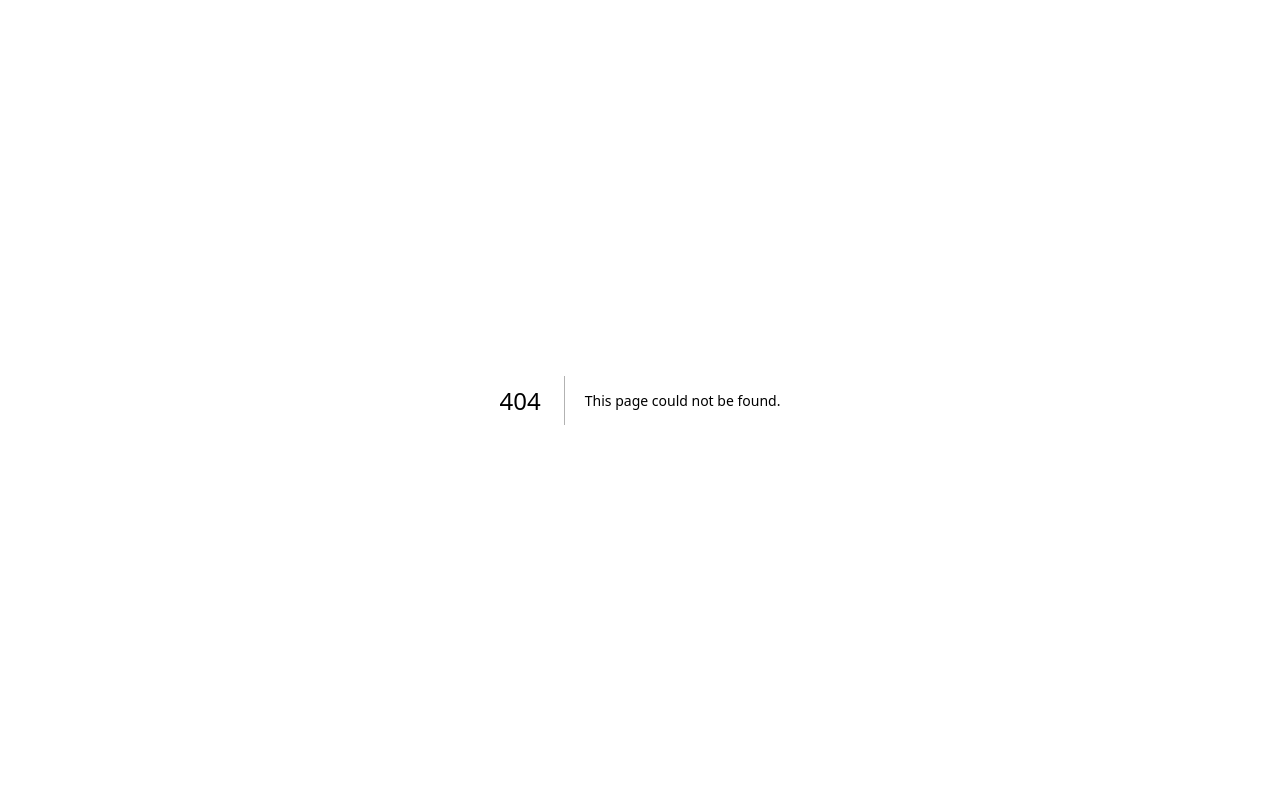
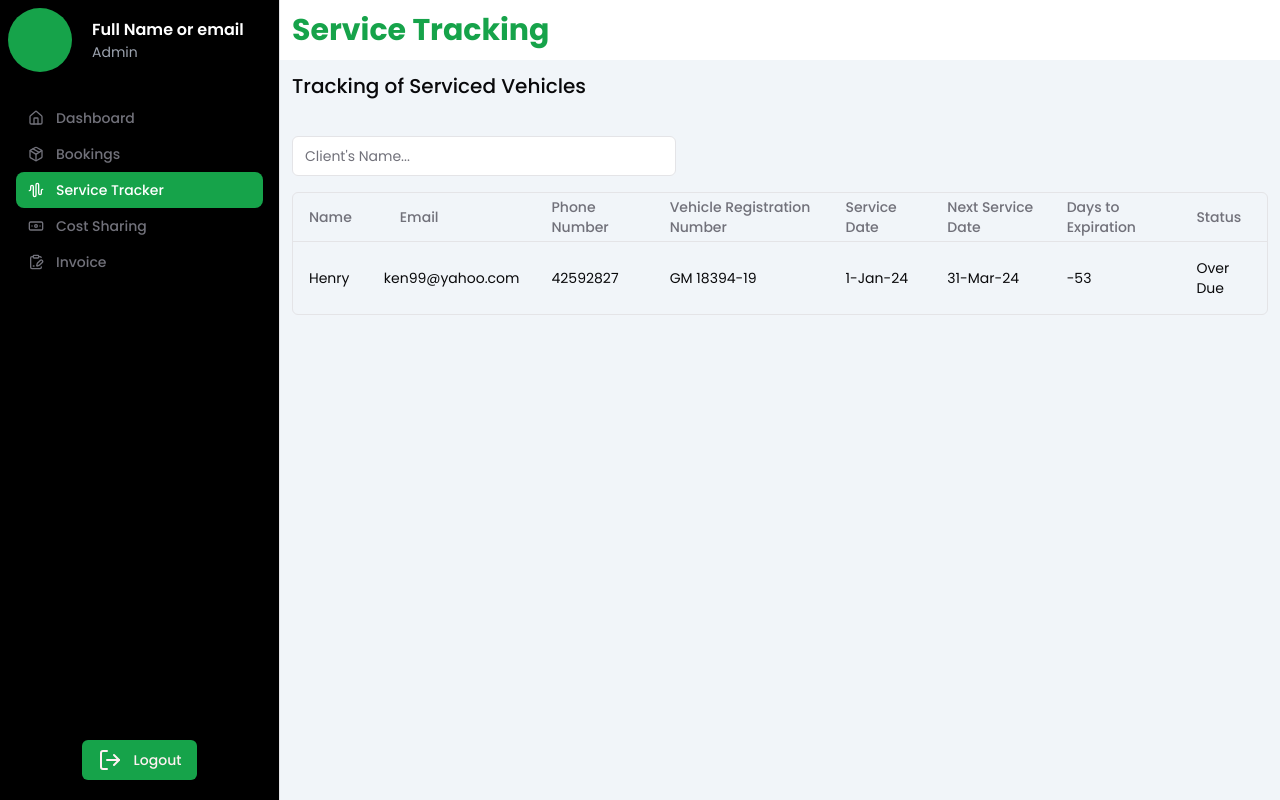
Before and after one commit to amgenious/vehicle-management-system-admin, a Next.js app: page /dashboard/servicetracker in a window 1280 px wide. Before the commit this address had no page. Built offline with nearby package versions, Linux system fonts and the light colour scheme.

Commit message:
done with the service tracking page

```diff
--- /dev/null
+++ b/app/dashboard/servicetracker/page.tsx
@@ -0,0 +1,18 @@
+import { ServiceTrackingTable } from '@/components/dashboard/servicetracking/servicetrackingtable'
+import React from 'react'
+
+const ServiceTracker = () => {
+  return (
+    <div className="flex flex-col flex-1 h-full w-full bg-slate-100">
+      <div className="w-full p-3 h-fit flex justify-between bg-white">
+        <p className="text-primary text-3xl font-black">Service Tracking</p>
+      </div>
+      <div className="p-3 h-full flex flex-col gap-5">
+        <p className="text-xl font-medium">Tracking of Serviced Vehicles</p>
+        <ServiceTrackingTable />
+      </div>
+    </div>
+  )
+}
+
+export default ServiceTracker
--- /dev/null
+++ b/components/dashboard/servicetracking/servicetrackingtable.tsx
@@ -0,0 +1,221 @@
+"use client"
+
+import * as React from "react"
+import {
+  ColumnDef,
+  ColumnFiltersState,
+  SortingState,
+  VisibilityState,
+  flexRender,
+  getCoreRowModel,
+  getFilteredRowModel,
+  getPaginationRowModel,
+  getSortedRowModel,
+  useReactTable,
+} from "@tanstack/react-table"
+import { Button } from "@/components/ui/button"
+import { Input } from "@/components/ui/input"
+import {
+  Table,
+  TableBody,
+  TableCell,
+  TableHead,
+  TableHeader,
+  TableRow,
+} from "@/components/ui/table"
+
+const data: Booking[] = [
+  {
+    id: "m5gr84i9",
+    reporting_time: '9:00AM',
+    status: "Over Due",
+    email: "ken99@yahoo.com",
+    name:"Henry",
+    vehicle_registration_number:"GM 18394-19",
+    phone_number:0o242365073,
+    service_date:"1-Jan-24",
+    next_service_date:"31-Mar-24",
+    days_to_expire:-53
+
+  },
+
+
+]
+
+export type Booking = {
+  id: string
+  reporting_time: string
+  status: "Over Due" | "Not over due"
+  email: string
+  name: string
+  vehicle_registration_number: string
+  service_date:string
+  next_service_date:string
+  days_to_expire:number
+
+
+  phone_number: number
+}
+
+export const columns: ColumnDef<Booking>[] = [
+    {
+        accessorKey: "name",
+        header: "Name",
+        cell: ({ row }) => (
+            <div className="capitalize">{row.getValue("name")}</div>
+        ),
+    },
+    {
+        accessorKey: "email",
+        header: ({ column }) => {
+            return (
+                <Button
+          variant="ghost"
+          onClick={() => column.toggleSorting(column.getIsSorted() === "asc")}
+          >
+          Email
+
+        </Button>
+      )
+    },
+    cell: ({ row }) => <div className="lowercase">{row.getValue("email")}</div>,
+},
+{
+    accessorKey: "phone_number",
+    header: "Phone Number",
+    cell: ({ row }) => (
+      <div className="capitalize">{row.getValue("phone_number")}</div>
+    ),
+  },
+  {
+      accessorKey: "vehicle_registration_number",
+      header: "Vehicle Registration Number",
+      cell: ({ row }) => (
+          <div className="capitalize">{row.getValue("vehicle_registration_number")}</div>
+        ),
+    },
+    {
+      accessorKey: "service_date",
+      header: "Service Date",
+      cell: ({ row }) => (
+        <div className="capitalize">{row.getValue("service_date")}</div>
+      ),
+    },
+{
+  accessorKey: "next_service_date",
+  header: "Next Service Date",
+  cell: ({ row }) => (
+    <div className="capitalize">{row.getValue("next_service_date")}</div>
+  ),
+},
+{
+  accessorKey: "days_to_expire",
+  header: "Days to Expiration",
+  cell: ({ row }) => (
+    <div className="capitalize">{row.getValue("days_to_expire")}</div>
+  ),
+},
+{
+  accessorKey: "status",
+  header: "Status",
+  cell: ({ row }) => (
+    <div className="capitalize">{row.getValue("status")}</div>
+  ),
+},
+
+]
+
+export function ServiceTrackingTable() {
+  const [sorting, setSorting] = React.useState<SortingState>([])
+  const [columnFilters, setColumnFilters] = React.useState<ColumnFiltersState>(
+    []
+  )
+  const [columnVisibility, setColumnVisibility] =
+    React.useState<VisibilityState>({})
+  const [rowSelection, setRowSelection] = React.useState({})
+
+  const table = useReactTable({
+    data,
+    columns,
+    onSortingChange: setSorting,
+    onColumnFiltersChange: setColumnFilters,
+    getCoreRowModel: getCoreRowModel(),
+    getPaginationRowModel: getPaginationRowModel(),
+    getSortedRowModel: getSortedRowModel(),
+    getFilteredRowModel: getFilteredRowModel(),
+    onColumnVisibilityChange: setColumnVisibility,
+    onRowSelectionChange: setRowSelection,
+    state: {
+      sorting,
+      columnFilters,
+      columnVisibility,
+      rowSelection,
+    },
+  })
+
+  return (
+    <div className="w-full">
+      <div className="flex items-center py-4">
+        <Input
+          placeholder="Client's Name..."
+          value={(table.getColumn("name")?.getFilterValue() as string) ?? ""}
+          onChange={(event) =>
+            table.getColumn("name")?.setFilterValue(event.target.value)
+          }
+          className="max-w-sm"
+        />
+      </div>
+      <div className="rounded-md border">
+        <Table>
+          <TableHeader>
+            {table.getHeaderGroups().map((headerGroup) => (
+              <TableRow key={headerGroup.id}>
+                {headerGroup.headers.map((header) => {
+                  return (
+                    <TableHead key={header.id}>
+                      {header.isPlaceholder
+                        ? null
+                        : flexRender(
+                            header.column.columnDef.header,
+                            header.getContext()
+                          )}
+                    </TableHead>
+                  )
+                })}
+              </TableRow>
+            ))}
+          </TableHeader>
+          <TableBody>
+            {table.getRowModel().rows?.length ? (
+              table.getRowModel().rows.map((row) => (
+                <TableRow
+                  key={row.id}
+                  data-state={row.getIsSelected() && "selected"}
+                >
+                  {row.getVisibleCells().map((cell) => (
+                    <TableCell key={cell.id}>
+                      {flexRender(
+                        cell.column.columnDef.cell,
+                        cell.getContext()
+                      )}
+                    </TableCell>
+                  ))}
+                </TableRow>
+              ))
+            ) : (
+              <TableRow>
+                <TableCell
+                  colSpan={columns.length}
+                  className="h-24 text-center"
+                >
+                  No results.
+                </TableCell>
+              </TableRow>
+            )}
+          </TableBody>
+        </Table>
+      </div>
+
+    </div>
+  )
+}
```
